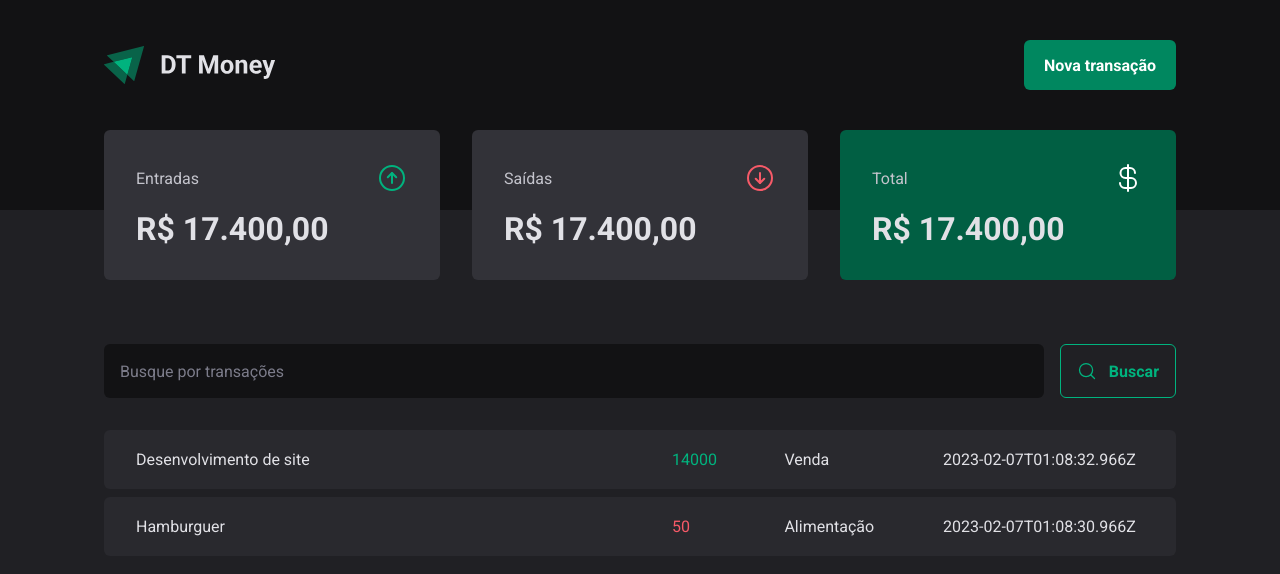
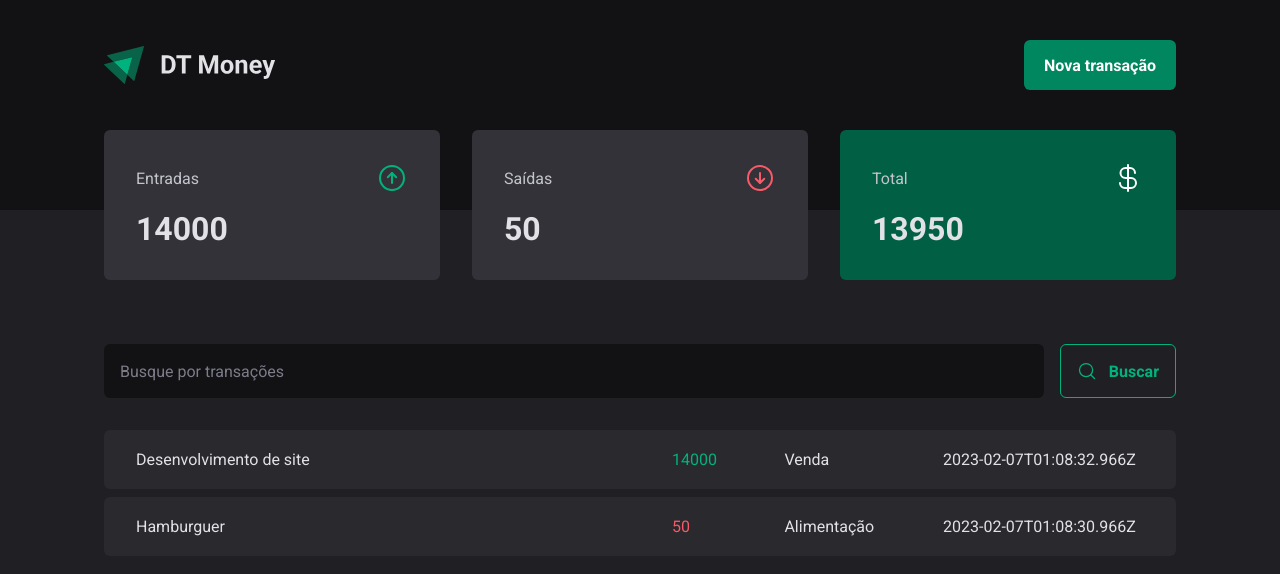
Before and after one commit to lucasmbrute2/account-money, a React (Vite) app: page / in a window 1280 px wide. Shown: the top 574 px of the page. Built offline with nearby package versions, Linux system fonts and the light colour scheme; data requests are answered from the project's data file.

Commit message:
feat: couting summary

```diff
--- a/src/App.tsx
+++ b/src/App.tsx
@@ -7,12 +7,12 @@ import { defaultTheme } from "./styles/themes/default";
 export function App() {
     return (
         <div className="App">
-            <TransactionsProvier>
-                <ThemeProvider theme={defaultTheme}>
-                    <GlobalStyle />
+            <ThemeProvider theme={defaultTheme}>
+                <GlobalStyle />
+                <TransactionsProvier>
                     <Transactions />
-                </ThemeProvider>
-            </TransactionsProvier>
+                </TransactionsProvier>
+            </ThemeProvider>
         </div>
     );
 }
--- a/src/components/Summary/index.tsx
+++ b/src/components/Summary/index.tsx
@@ -1,7 +1,28 @@
 import { SummaryCard, SummaryContainer } from "./styles";
 import { ArrowCircleUp, ArrowCircleDown, CurrencyDollar } from "phosphor-react";
+import { useContext } from "react";
+import { TransactionContext } from "../../contexts/TransactionsContext";
 
 export function Summary() {
+    const { transactionsList } = useContext(TransactionContext);
+
+    const summaryTotal = transactionsList.reduce(
+        (acc, curr) => {
+            if (curr.type === "income") {
+                acc.income += curr.price;
+                acc.total += curr.price;
+            } else {
+                acc.outcome += curr.price;
+                acc.total -= curr.price;
+            }
+
+            return acc;
+        },
+        { income: 0, outcome: 0, total: 0 }
+    );
+
+    console.log(summaryTotal);
+
     return (
         <SummaryContainer>
             <SummaryCard>
@@ -10,7 +31,7 @@ export function Summary() {
                     <ArrowCircleUp size={32} color="#00b37e" />
                 </header>
 
-                <strong>R$ 17.400,00</strong>
+                <strong>{summaryTotal.income}</strong>
             </SummaryCard>
             <SummaryCard>
                 <header>
@@ -18,7 +39,7 @@ export function Summary() {
                     <ArrowCircleDown size={32} color="#f75a68" />
                 </header>
 
-                <strong>R$ 17.400,00</strong>
+                <strong>{summaryTotal.outcome}</strong>
             </SummaryCard>
             <SummaryCard variant="green">
                 <header>
@@ -26,7 +47,7 @@ export function Summary() {
                     <CurrencyDollar size={32} color="#fff" />
                 </header>
 
-                <strong>R$ 17.400,00</strong>
+                <strong>{summaryTotal.total}</strong>
             </SummaryCard>
         </SummaryContainer>
     );
```
